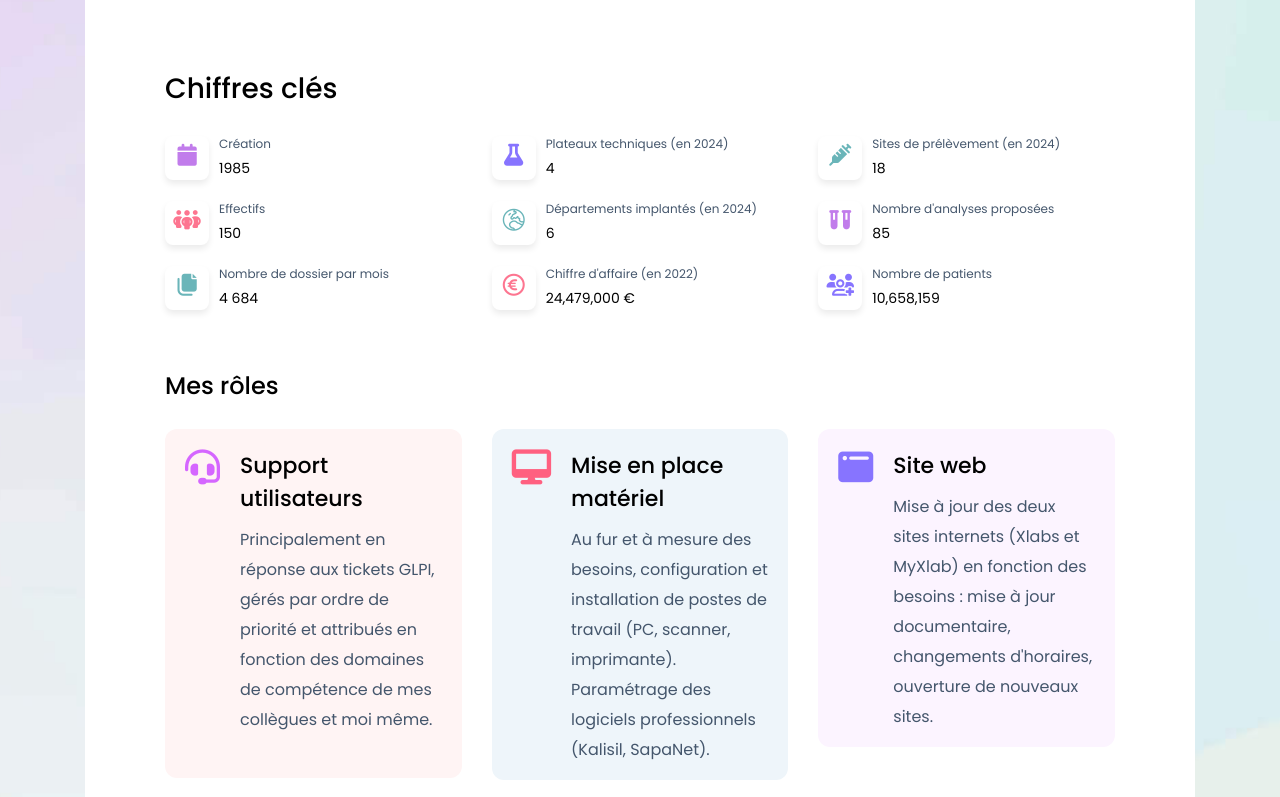
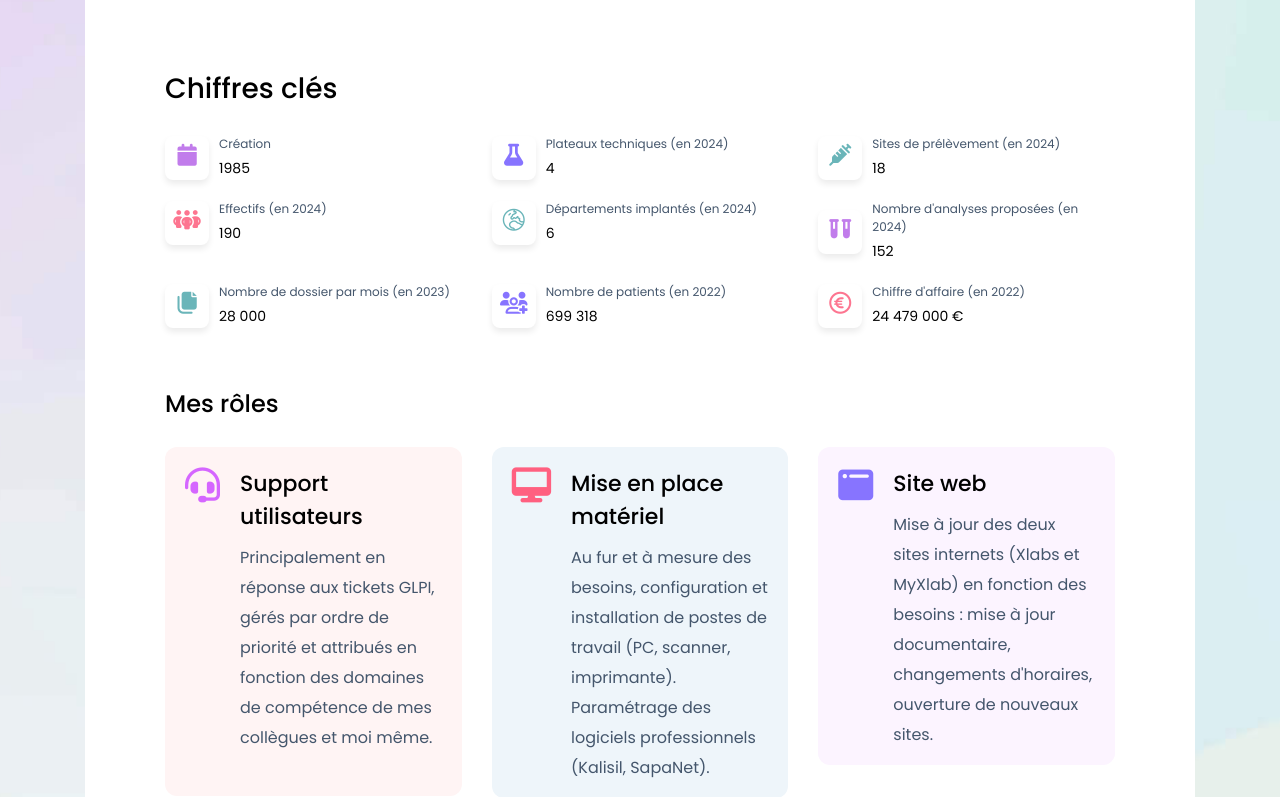
Before and after one commit to ElianePerol/Portfolio.2025.BTS.SIO, a PHP site: page /xlabs.php in a window 1280 px wide. Shown: the part 768-1565 px from the top of the page. Run offline with PHP 8.4, Linux system fonts and the light colour scheme.

Commit message:
updated data on xlabs page

```diff
--- a/xlabs.php
+++ b/xlabs.php
@@ -35,7 +35,7 @@ include_once "common/header.php";
 
                             <!-- name -->
                             <h4 class="bostami-parsonal-info-title">GIE MyXlab - Laboratoires de biologie médicale</h4>
-                            <p class="bostami-parsonal-info-bio-text">Xlabs a ouvert son premier laboratoire à Cholet en 19??. En 2023 elle comptait 13 sites répartis
+                            <p class="bostami-parsonal-info-bio-text">Xlabs a ouvert son premier laboratoire à Cholet en 1974. En 2023 elle comptait 13 sites répartis
                                 sur trois départements : Maine et Loire (49), Vendée (85) et Deux-Sèvres (79).
                             </p>
                             <p class="bostami-parsonal-info-bio-text">Le GIE MyXlab a été créé en 2023 dans le cadre du développement de l'entreprise.
@@ -93,8 +93,8 @@ include_once "common/header.php";
                                             <i class="fa-solid fa-people-group"></i>
                                         </div>
                                         <div class="text">
-                                            <span>Effectifs</span>
-                                            <p>150</p>
+                                            <span>Effectifs (en 2024)</span>
+                                            <p>190</p>
                                         </div>
                                     </div>
                                 </div>
@@ -115,8 +115,8 @@ include_once "common/header.php";
                                             <i class="fa-solid fa-vials"></i>
                                         </div>
                                         <div class="text">
-                                            <span>Nombre d'analyses proposées</span>
-                                            <p>85</p>
+                                            <span>Nombre d'analyses proposées (en 2024)</span>
+                                            <p>152</p>
                                         </div>
                                     </div>
                                 </div>
@@ -126,8 +126,19 @@ include_once "common/header.php";
                                             <i class="fa-solid fa-files"></i>
                                         </div>
                                         <div class="text">
-                                            <span>Nombre de dossier par mois</span>
-                                            <p>4 684</p>
+                                            <span>Nombre de dossier par mois (en 2023)</span>
+                                            <p>28 000</p>
+                                        </div>
+                                    </div>
+                                </div>
+                                <div class="col-lg-4 col-md-4">
+                                    <div class="bostami-parsonal-info-contact-item phone">
+                                        <div class="icon0">
+                                            <i class="fa-regular fa-users-medical"></i>
+                                        </div>
+                                        <div class="text">
+                                            <span>Nombre de patients (en 2022)</span>
+                                            <p>699 318</p>
                                         </div>
                                     </div>
                                 </div>
@@ -138,18 +149,7 @@ include_once "common/header.php";
                                         </div>
                                         <div class="text">
                                             <span>Chiffre d'affaire (en 2022)</span>
-                                            <p>24,479,000 €</p>
-                                        </div>
-                                    </div>
-                                </div>
-                                <div class="col-lg-4 col-md-4">
-                                    <div class="bostami-parsonal-info-contact-item phone">
-                                        <div class="icon0">
-                                            <i class="fa-regular fa-users-medical"></i>
-                                        </div>
-                                        <div class="text">
-                                            <span>Nombre de patients</span>
-                                            <p>10,658,159</p>
+                                            <p>24 479 000 €</p>
                                         </div>
                                     </div>
                                 </div>
```
